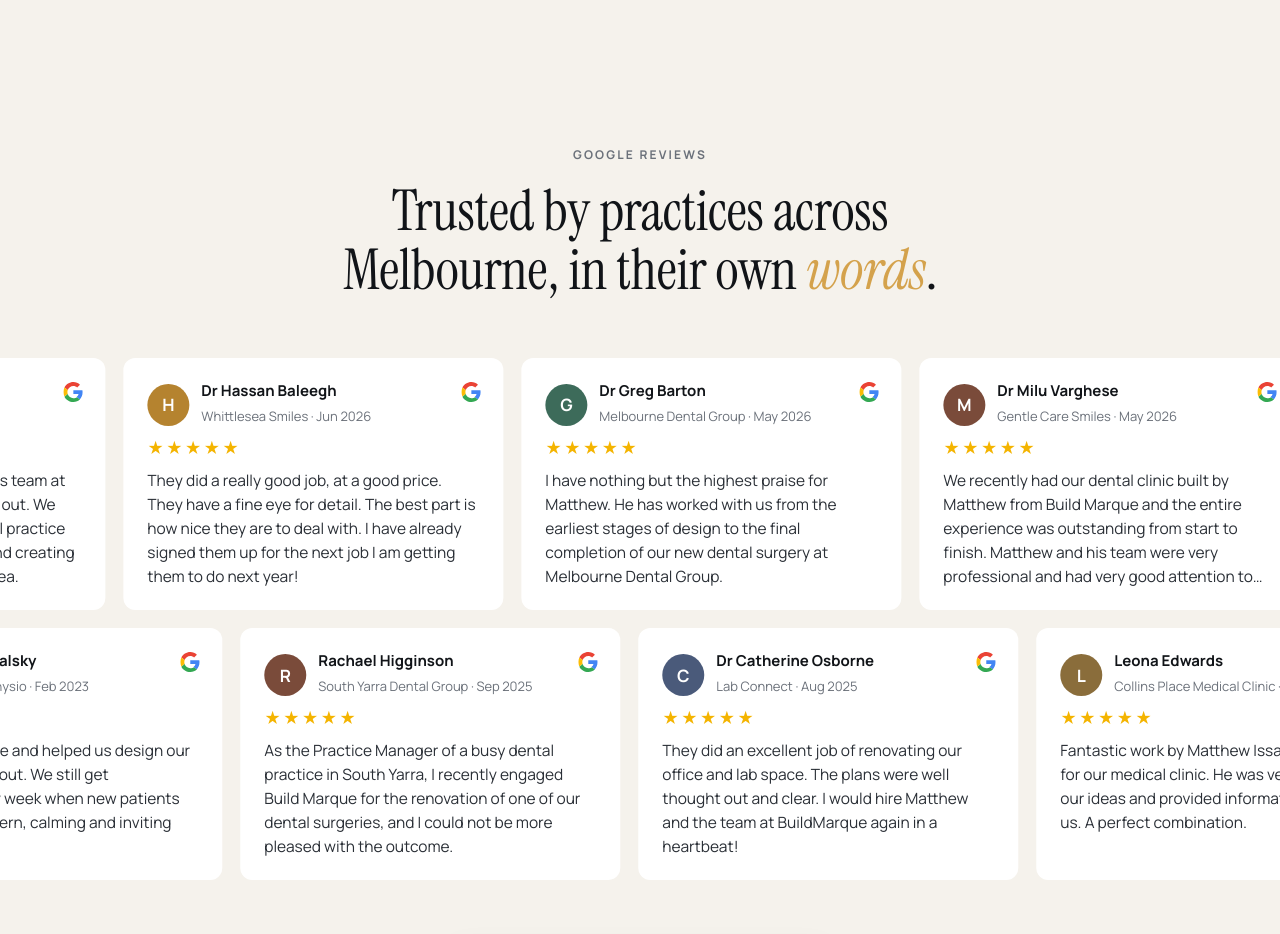
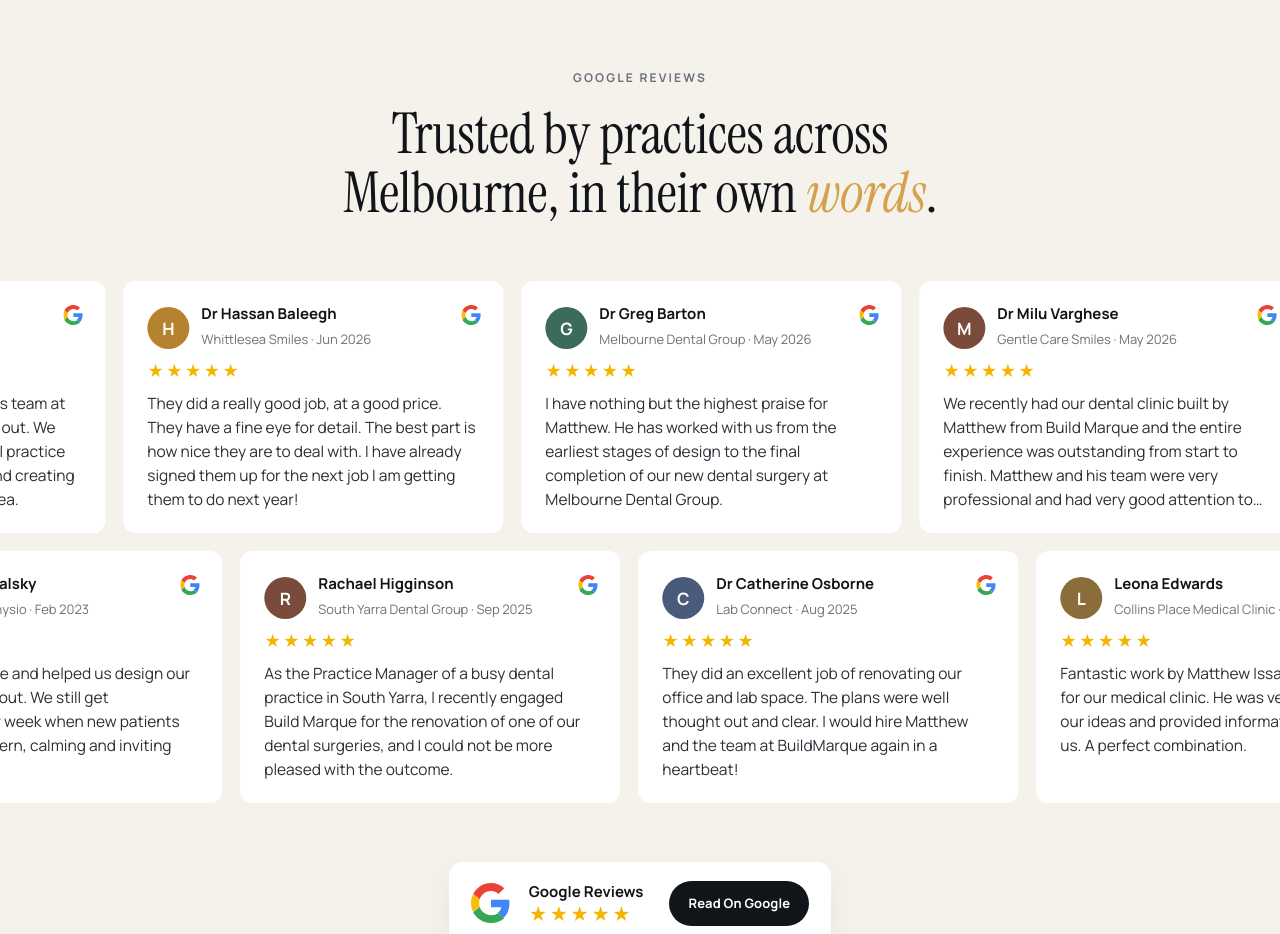
Before and after one commit to AAvancena-web/BuildMarqueDesign, a plain HTML site: page index.html in a window 1280 px wide. Shown: the part 802-1736 px from the top of the page. Drawn offline with Linux system fonts and the light colour scheme.

Commit message:
Reduce space between banner and Google reviews
Co-Authored-By: Claude Opus 5.5 <noreply@anthropic.com>
Claude-Session: https://claude.ai/code/session_015dRXpWFwhbAmb6Xw9tVFAw

```diff
--- a/assets/css/style.css
+++ b/assets/css/style.css
@@ -572,7 +572,7 @@ footer .base { margin-top: 60px; padding-top: 24px; border-top: 1px solid rgba(2
    ========================================================= */
 
 /* Google reviews */
-.greviews { padding: clamp(90px, 11vw, 150px) 0 clamp(70px, 8vw, 110px); background: var(--paper); overflow: hidden; }
+.greviews { padding: clamp(50px, 5vw, 80px) 0 clamp(70px, 8vw, 110px); background: var(--paper); overflow: hidden; }
 .greviews-top { display: flex; flex-direction: column; align-items: center; text-align: center; gap: 30px; margin-bottom: 50px; }
 .greviews-top .eyebrow { justify-content: center; }
 .greviews-top .h2 { max-width: 30ch; text-wrap: balance; margin-left: auto; margin-right: auto; }
```
